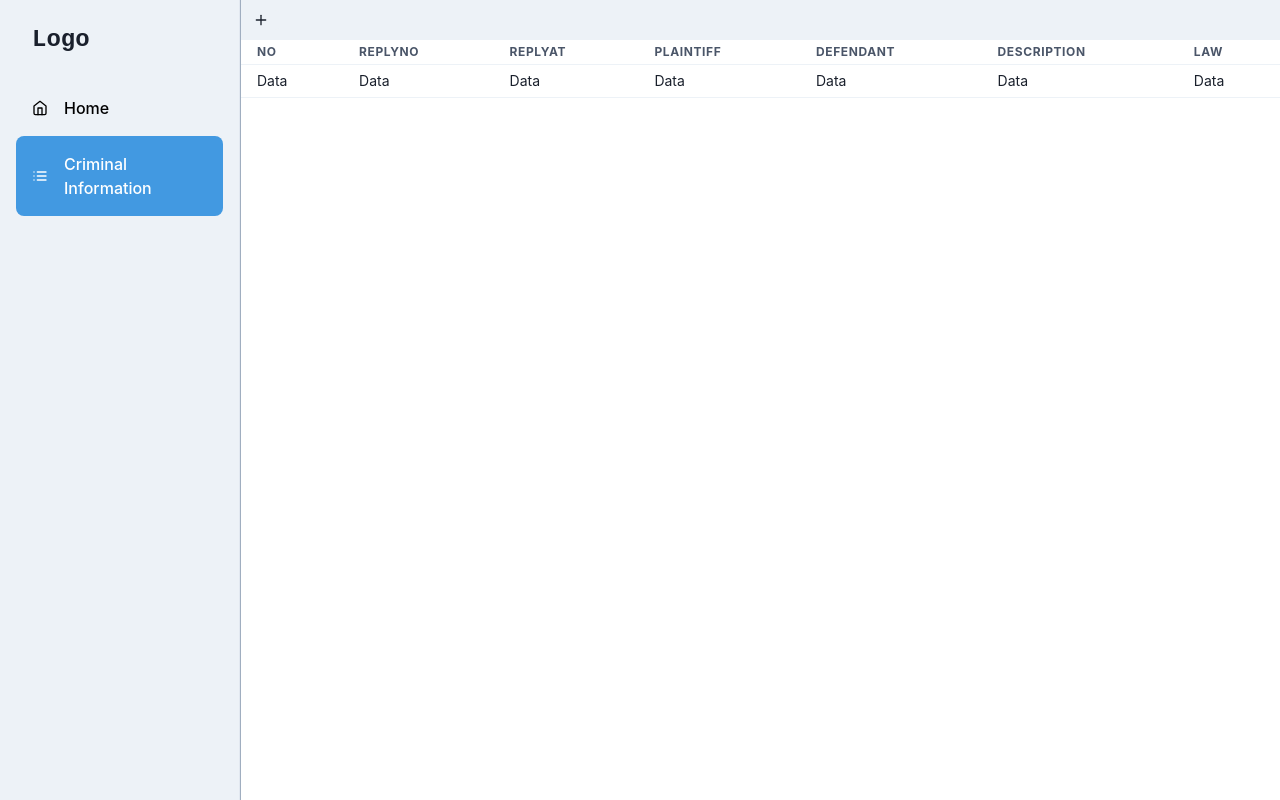
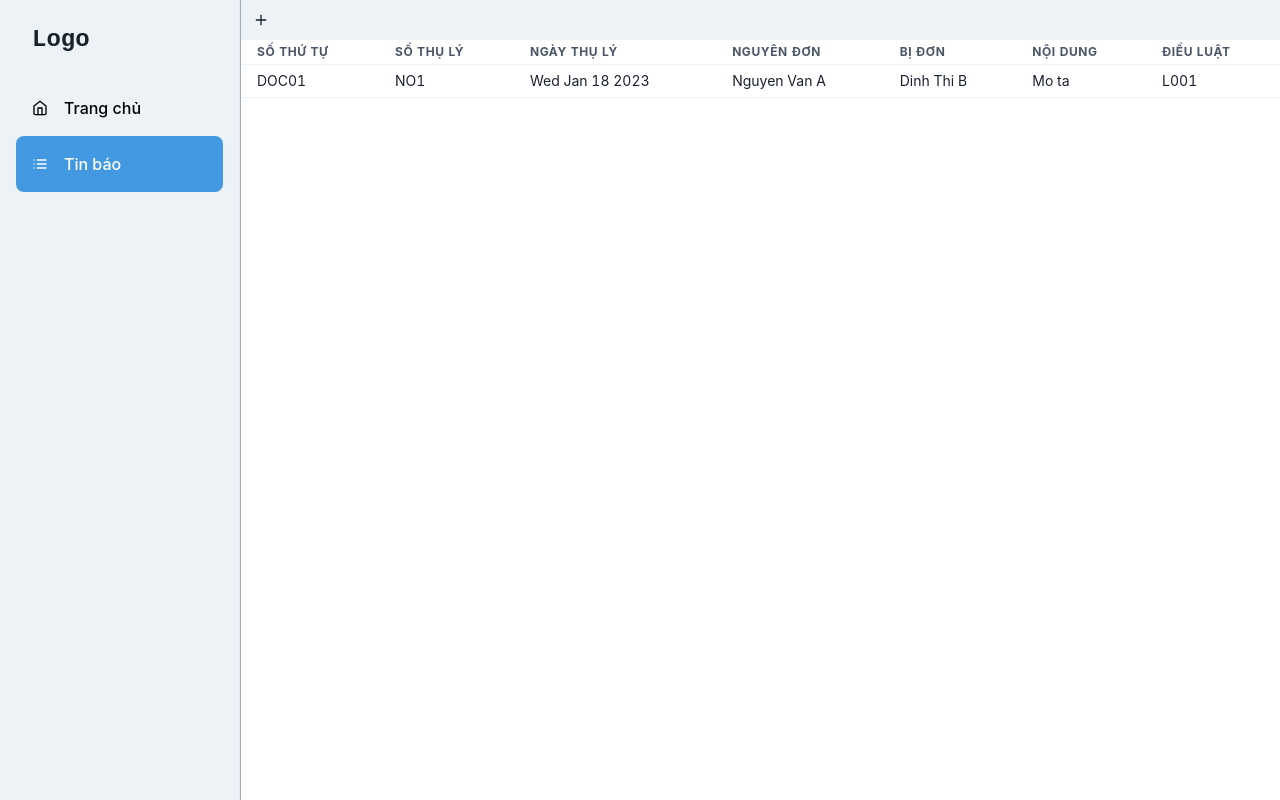
Before and after one commit to minhduc-1999/docman, a React (Vite) app: page /criminal-information in a window 1280 px wide. Both pictures are taken after a click on the button "Add information". Built offline with nearby package versions, Linux system fonts and the light colour scheme.

Commit message:
Update model

```diff
--- a/package.json
+++ b/package.json
@@ -18,13 +18,15 @@
     "react": "^18.2.0",
     "react-dom": "^18.2.0",
     "react-icons": "^4.7.1",
-    "react-router-dom": "^6.6.2"
+    "react-router-dom": "^6.6.2",
+    "sqlite3": "^5.1.4"
   },
   "devDependencies": {
     "@tauri-apps/cli": "^1.2.2",
     "@types/node": "^18.7.10",
     "@types/react": "^18.0.15",
     "@types/react-dom": "^18.0.6",
+    "@types/sqlite3": "^3.1.8",
     "@vitejs/plugin-react": "^3.0.0",
     "typescript": "^4.6.4",
     "vite": "^4.0.0"
--- a/src/App.tsx
+++ b/src/App.tsx
@@ -2,8 +2,19 @@ import { ChakraProvider } from "@chakra-ui/react";
 import { RouterProvider } from "react-router-dom";
 import "@/App.css";
 import router from "@/routes";
+import { useEffect } from "react";
+import { DbContext } from "./infrastructure/dbcontext";
+import { once } from "@tauri-apps/api/event";
 
 function App() {
+  useEffect(() => {
+    once("loaded", ({ event, payload }) => {
+      console.log(event);
+      console.log(payload);
+      console.log("window loaded");
+    }).then((unsub) => unsub());
+    console.log("here");
+  }, []);
   return <ChakraProvider>{<RouterProvider router={router} />}</ChakraProvider>;
 }
 
--- /dev/null
+++ b/src/mock/information.ts
@@ -0,0 +1,37 @@
+import {
+  Information,
+  InformationStatus,
+  InvestigationBodyInformation,
+  ProcuracyInformation,
+} from "@/models/information";
+export async function createInformation(): Promise<Information> {
+  return new Information(
+    "DOC01",
+    "NO1",
+    new Date(),
+    "Nguyen Van A",
+    "Dinh Thi B",
+    "Mo ta",
+    "L001",
+    new InvestigationBodyInformation(
+      "Tran A",
+      "INO1",
+      new Date(),
+      InformationStatus.Cessation,
+      "HAND1",
+      new Date(),
+      new Date(),
+      new Date(),
+      new Date(),
+      new Date()
+    ),
+    new ProcuracyInformation(
+      "Dinh B",
+      "DE01",
+      new Date(),
+      "Yeu cau them chung cu",
+      "Khong khoi to vu an",
+      "Tam dinh chi vu an"
+    )
+  );
+}
--- /dev/null
+++ b/src/models/base/entity.ts
@@ -0,0 +1,13 @@
+export abstract class Entity {
+  id: string;
+  createdAt: Date;
+  updatedAt: Date | null;
+  deletedAt: Date | null;
+
+  constructor(id: string) {
+    this.id = id;
+    this.createdAt = new Date();
+    this.deletedAt = null;
+    this.updatedAt = null;
+  }
+}
--- /dev/null
+++ b/src/models/information.ts
@@ -0,0 +1,104 @@
+import { Entity } from "./base/entity";
+
+export enum InformationStatus {
+  Cessation,
+  Prosecution,
+  NonProsecution,
+}
+
+export class ProcuracyInformation {
+  procurator: string;
+  designationNo: string;
+  designatedAt: Date;
+  additionalEvidenceRequirement: string;
+  nonProsecutionDecision: string;
+  cessationDecision: string;
+
+  constructor(
+    procurator: string,
+    designationNo: string,
+    designatedAt: Date,
+    additionalEvidenceRequirement: string,
+    nonProsecutionDecision: string,
+    cessationDecision: string
+  ) {
+    this.procurator = procurator;
+    this.designationNo = designationNo;
+    this.designatedAt = designatedAt;
+    this.additionalEvidenceRequirement = additionalEvidenceRequirement;
+    this.nonProsecutionDecision = nonProsecutionDecision;
+    this.cessationDecision = cessationDecision;
+  }
+}
+
+export class InvestigationBodyInformation {
+  investigator: string;
+  designationNo: string;
+  designatedAt: Date;
+  status: InformationStatus;
+  handlingNo: string;
+  handledAt: Date;
+  transferredAt: Date;
+  extendedAt: Date;
+  recoveredAt: Date;
+  canceledAt: Date;
+
+  constructor(
+    investigator: string,
+    designationNo: string,
+    designatedAt: Date,
+    status: InformationStatus,
+    handlingNo: string,
+    handledAt: Date,
+    transferredAt: Date,
+    extendedAt: Date,
+    recoveredAt: Date,
+    canceledAt: Date
+  ) {
+    this.investigator = investigator;
+    this.designationNo = designationNo;
+    this.designatedAt = designatedAt;
+    this.status = status;
+    this.handlingNo = handlingNo;
+    this.handledAt = handledAt;
+    this.transferredAt = transferredAt;
+    this.extendedAt = extendedAt;
+    this.recoveredAt = recoveredAt;
+    this.canceledAt = canceledAt;
+  }
+}
+
+export class Information extends Entity {
+  acceptanceNo: string;
+  acceptedAt: Date;
+  plaintiff: string;
+  defendant: string;
+  description: string;
+  law: string;
+
+  investigationInformation: InvestigationBodyInformation;
+
+  procuracyInformation: ProcuracyInformation;
+
+  constructor(
+    id: string,
+    acceptanceNo: string,
+    acceptedAt: Date,
+    plaintiff: string,
+    defendant: string,
+    description: string,
+    law: string,
+    investigationInformation: InvestigationBodyInformation,
+    procuracyInformation: ProcuracyInformation
+  ) {
+    super(id);
+    this.acceptanceNo = acceptanceNo;
+    this.acceptedAt = acceptedAt;
+    this.plaintiff = plaintiff;
+    this.defendant = defendant;
+    this.description = description;
+    this.law = law;
+    this.investigationInformation = investigationInformation;
+    this.procuracyInformation = procuracyInformation;
+  }
+}
--- a/src/routes/index.tsx
+++ b/src/routes/index.tsx
@@ -13,13 +13,13 @@ export type Route = {
 
 export const routes: Array<Route> = [
   {
-    name: "Home",
+    name: "Trang chủ",
     path: "/",
     icon: <HomeIcon mr={4} />,
     element: <AdminLayout children={<div>Dashboard</div>} />,
   },
   {
-    name: "Criminal Information",
+    name: "Tin báo",
     path: "/criminal-information",
     icon: <DocumentIcon mr={4} />,
     element: <AdminLayout children={<CriminalInformationView />} />,
--- a/src/views/criminal-information/components/criminal-information.tsx
+++ b/src/views/criminal-information/components/criminal-information.tsx
@@ -7,32 +7,51 @@ import {
   Td,
   TableContainer,
 } from "@chakra-ui/react";
+import { Information } from "@/models/information";
 
-const CriminalInformationTable = () => {
+type Props = {
+  informationList: Information[];
+};
+
+const CriminalInformationTable = ({ informationList }: Props) => {
   return (
     <TableContainer>
       <Table size={"sm"} variant="simple">
         <Thead>
           <Tr>
-            <Th>No</Th>
-            <Th>ReplyNo</Th>
-            <Th>ReplyAt</Th>
-            <Th>Plaintiff</Th>
-            <Th>Defendant</Th>
-            <Th>Description</Th>
-            <Th>Law</Th>
+            <Th>Số thứ tự</Th>
+            <Th>Số thụ lý</Th>
+            <Th>Ngày thụ lý</Th>
+            <Th>Nguyên đơn</Th>
+            <Th>Bị đơn</Th>
+            <Th>Nội dung</Th>
+            <Th>Điều luật</Th>
           </Tr>
         </Thead>
         <Tbody>
-          <Tr>
-            <Td>Data</Td>
-            <Td>Data</Td>
-            <Td>Data</Td>
-            <Td>Data</Td>
-            <Td>Data</Td>
-            <Td>Data</Td>
-            <Td>Data</Td>
-          </Tr>
+          {informationList.map(
+            ({
+              id,
+              acceptanceNo,
+              acceptedAt,
+              plaintiff,
+              defendant,
+              description,
+              law,
+            }) => {
+              return (
+                <Tr>
+                  <Td>{id}</Td>
+                  <Td>{acceptanceNo}</Td>
+                  <Td>{acceptedAt.toDateString()}</Td>
+                  <Td>{plaintiff}</Td>
+                  <Td>{defendant}</Td>
+                  <Td>{description}</Td>
+                  <Td>{law}</Td>
+                </Tr>
+              );
+            }
+          )}
         </Tbody>
       </Table>
     </TableContainer>
--- a/src/views/criminal-information/index.tsx
+++ b/src/views/criminal-information/index.tsx
@@ -1,14 +1,29 @@
 import { AddIcon } from "@icons";
 import CriminalInformationTable from "@/views/criminal-information/components/criminal-information";
 import { HStack, IconButton } from "@chakra-ui/react";
+import { useState } from "react";
+import { Information } from "@/models/information";
+import { createInformation } from "@/mock/information";
 
 const CriminalInformationView = () => {
+  const [informationList, setInformationList] = useState<Information[]>([]);
+  const onAddNewInformation = () => {
+    createInformation().then((doc) => {
+      setInformationList([...informationList, doc]);
+    });
+  };
   return (
     <>
       <HStack width="100%" height={10} backgroundColor="gray.100">
-        <IconButton aria-label="Add document" w={10} h={5} icon={<AddIcon />} />
+        <IconButton
+          onClick={onAddNewInformation}
+          aria-label="Add information"
+          w={10}
+          h={5}
+          icon={<AddIcon />}
+        />
       </HStack>
-      <CriminalInformationTable />
+      <CriminalInformationTable informationList={informationList} />
     </>
   );
 };
--- a/tsconfig.json
+++ b/tsconfig.json
@@ -17,10 +17,11 @@
     "jsx": "react-jsx",
     "baseUrl": "./src",
     "paths": {
-      "@/*": ["./*"],
       "@icons": ["components/icons"],
+      "@models": ["models"],
       "@components/*": ["components/*"],
       "@layouts/*": ["layouts/*"],
+      "@/*": ["./*"],
     }
   },
   "include": ["src"],
--- a/vite.config.ts
+++ b/vite.config.ts
@@ -27,7 +27,10 @@ export default defineConfig({
   },
   resolve: {
     alias: [
-      { find: "@", replacement: path.resolve(__dirname, "src") },
+      {
+        find: "@models",
+        replacement: path.resolve(__dirname, "src", "models"),
+      },
       {
         find: "@icons",
         replacement: path.resolve(__dirname, "src", "components", "icons"),
@@ -40,6 +43,7 @@ export default defineConfig({
         find: "@layouts",
         replacement: path.resolve(__dirname, "src", "layouts"),
       },
+      { find: "@", replacement: path.resolve(__dirname, "src") },
     ],
   },
 });
```
Also changed, not shown: 1 other file (tests, documents, lock files or other folders).
